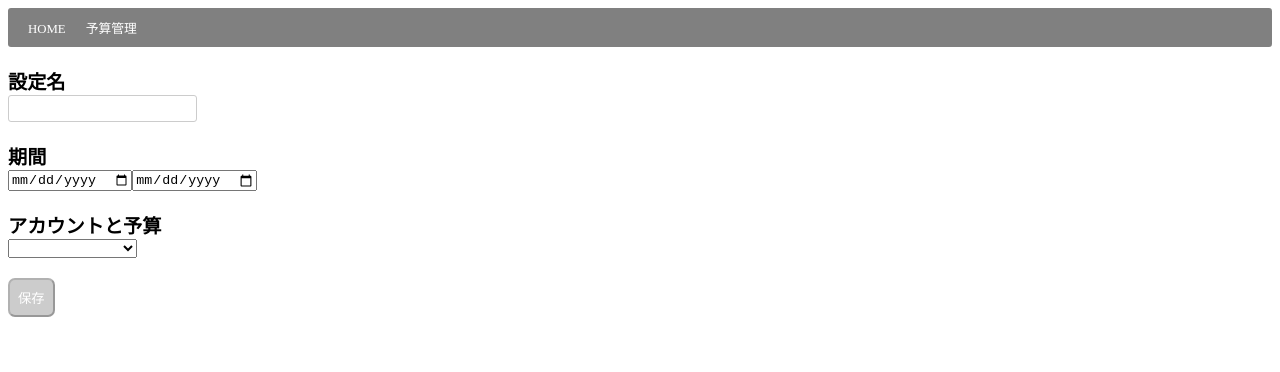
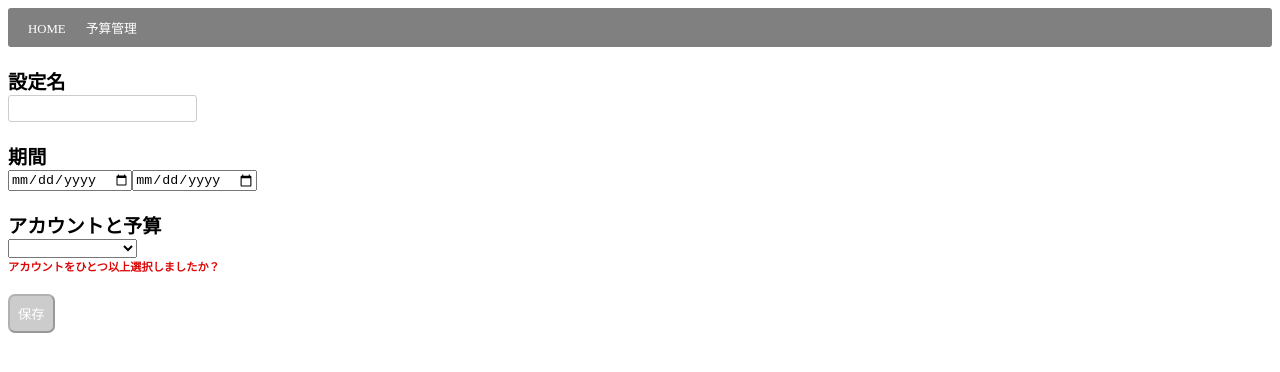
Before and after one commit to ringtail003/handson-angular-link-components, an Angular app: page /budget in a window 1280 px wide. Shown: the top 372 px of the page. Built offline with nearby package versions, Linux system fonts and the light colour scheme.

Commit message:
カスタムバリデーションを画面に表示

```diff
--- a/src/app/pages/budget/components/forms/budget-schedule-editor/budget-schedule-editor.component.html
+++ b/src/app/pages/budget/components/forms/budget-schedule-editor/budget-schedule-editor.component.html
@@ -1,4 +1,4 @@
-<form [formGroup]="form">
+<form [formGroup]="$form">
   <label>設定名</label>
 
   <simple-line-input
@@ -9,20 +9,20 @@
   <term-editor
     [name]="'term'"
   ></term-editor>
-
+  <span class="error" *ngIf="hasError('term', 'termRange')">開始日が終了日を超えていませんか？</span>
 
   <label>アカウントと予算</label>
   <budgeted-account-selector
-    [form]="form"
+    [form]="$form"
     [accounts]="accounts"
   ></budgeted-account-selector>
+  <span class="error" *ngIf="hasError('budgets', 'arrayLength')">アカウントをひとつ以上選択しましたか？</span>
 
   <simple-action-button
     [label]="labels.save"
     (onAction)="handleSaveAction()"
-    [disabled]="form.invalid"
+    [disabled]="$form.invalid"
   ></simple-action-button>
 
   <div *ngIf="budgetSchedule.id">保存されました</div>
 </form>
-{{form.errors}}
--- a/src/app/pages/budget/components/forms/budget-schedule-editor/budget-schedule-editor.component.scss
+++ b/src/app/pages/budget/components/forms/budget-schedule-editor/budget-schedule-editor.component.scss
@@ -3,6 +3,13 @@ label {
   margin-top: 20px;
   font-size: 1.2em;
   font-weight: 600;
+}
+
+.error {
+  display: block;
+  color: #dc0707;
+  font-size: 0.7em;
+  font-weight: bold;
 }
 
 :host ::ng-deep account-list {
--- a/src/app/pages/budget/components/forms/budget-schedule-editor/budget-schedule-editor.component.ts
+++ b/src/app/pages/budget/components/forms/budget-schedule-editor/budget-schedule-editor.component.ts
@@ -3,7 +3,6 @@ import { Account } from 'src/app/pages/budget/types/account';
 import { Term, factory as termFactory } from '../../../types/term';
 import { BudgetSchedule } from '../../../types/budget-schedule';
 import { ObjectCopy } from 'src/app/shared/utils';
-import { BudgetedAccount } from '../../../types/budgeted-account';
 import { FormGroup, FormBuilder, Validators } from '@angular/forms';
 import * as CustomValidators from '../../../validators';
 
@@ -21,14 +20,14 @@ export class BudgetScheduleEditorComponent implements OnInit, OnChanges {
     save: '保存'
   } as const;
 
-  form: FormGroup = null;
+  $form: FormGroup = null;
 
   constructor(
     private fb: FormBuilder,
   ) {}
 
   ngOnInit() {
-    this.form = this.fb.group({
+    this.$form = this.fb.group({
       name: [this.budgetSchedule.name, Validators.required],
       term: this.fb.group({
         start: [this.budgetSchedule.term.start, Validators.required],
@@ -37,7 +36,7 @@ export class BudgetScheduleEditorComponent implements OnInit, OnChanges {
       budgets: this.fb.array([], CustomValidators.arrayLength),
     });
 
-    this.form.valueChanges.subscribe(form => console.info('form changed:', form));
+    this.$form.valueChanges.subscribe(form => console.info('form changed:', this.$form));
   }
 
   ngOnChanges(changes: { budgetSchedule?: SimpleChange }) {
@@ -48,19 +47,16 @@ export class BudgetScheduleEditorComponent implements OnInit, OnChanges {
     this.budgetSchedule = ObjectCopy(this.budgetSchedule);
   }
 
-  handleTermChanged(term: Term) {
-    this.budgetSchedule.term = termFactory(
-      this.getFormValue('term').start,
-      this.getFormValue('term').end,
-    );
-  }
-
   handleSaveAction() {
     this.onSave.emit(this.budgetSchedule);
   }
 
   private getFormValue(key: string) {
-    return this.form.get(key).value;
+    return this.$form.get(key).value;
+  }
+
+  hasError(name: string, validationKey: string): boolean {
+    return (this.$form.controls[name].errors || {})[validationKey] || false;
   }
 
 }
--- a/src/app/pages/budget/validators/utils.ts
+++ b/src/app/pages/budget/validators/utils.ts
@@ -6,7 +6,7 @@ export type forArray = ($array: FormArray) => {[key: string]: any} | null;
 export const Result = {
   noValidate: null,
   valid: null,
-  invalid: key => ({ key: true }),
+  invalid: key => ({ [`${key}`]: true }),
 };
 
 export function get<T>(key, $form: FormGroup): T;
```
